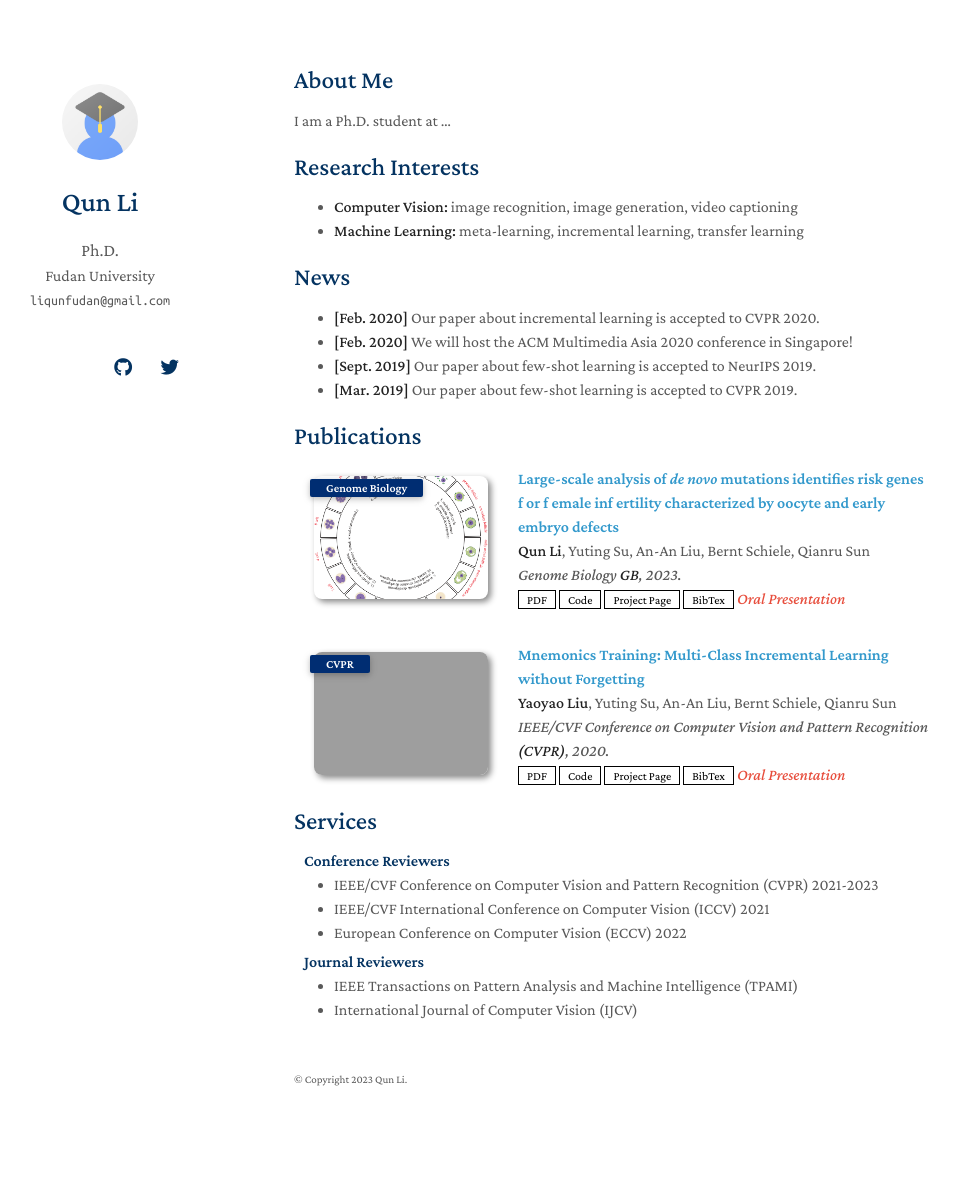
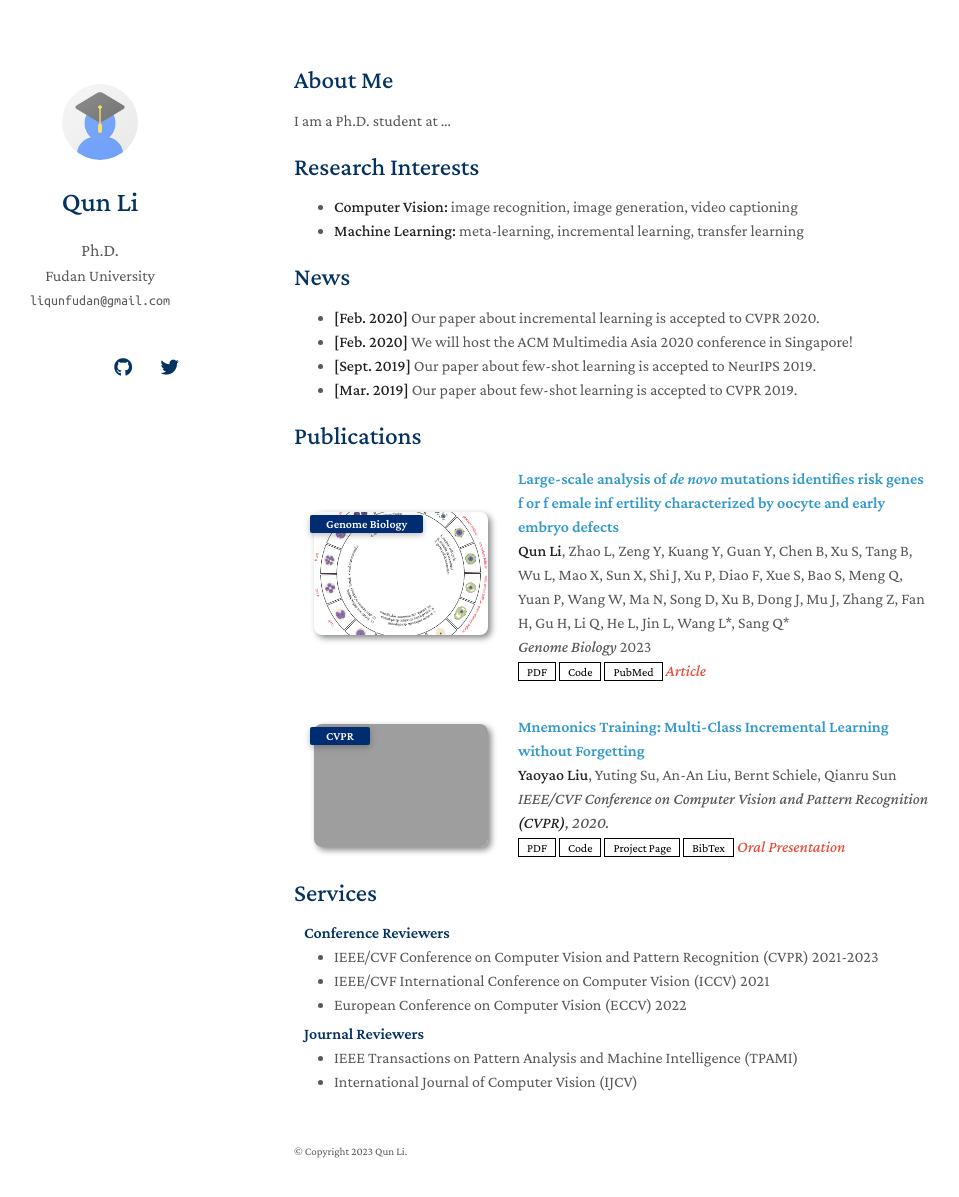
Before and after one commit to liqunbio/liqunbio.github.io, a Jekyll site: the page built from index.md, in a window 1280 px wide and 1232 px high. Shown: the top 1197 px of the window, without its empty margins (176-1135 px from the left). Built offline with Jekyll 4.4.1, drawn with Linux system fonts in a browser that asks for light colours; nearby versions of some CDN libraries; a style sheet for code colours, icons or effects is not loaded; our own code applies the rules of GitHub Pages for plain Markdown files; grey boxes are pictures that could not be loaded.

Commit message:
Update publications.md

```diff
--- a/_includes/publications.md
+++ b/_includes/publications.md
@@ -11,14 +11,13 @@
 
           <div class="col-sm-9" style="position: relative;padding-right: 15px;padding-left: 20px;">
             <div class="title"><a href="">Large-scale analysis of <i>de novo</i> mutations identifies risk genes f or f emale inf ertility characterized by oocyte and early embryo defects</a></div>
-            <div class="author"><strong>Qun Li</strong>, Yuting Su, An-An Liu, Bernt Schiele, Qianru Sun</div>
-            <div class="periodical"><em>Genome Biology <strong>GB</strong>, 2023.</em></div>
+            <div class="author"><strong>Qun Li</strong>, Zhao L, Zeng Y, Kuang Y, Guan Y, Chen B, Xu S, Tang B, Wu L, Mao X, Sun X, Shi J, Xu P, Diao F, Xue S, Bao S, Meng  Q, Yuan P, Wang W, Ma N, Song D, Xu B, Dong J, Mu J, Zhang Z, Fan H, Gu H, Li Q, He L, Jin L, Wang L*, Sang Q*</div>
+            <div class="periodical"><em>Genome Biology</em> 2023</div>
             <div class="links">
-              <a href="https://arxiv.org/pdf/2002.10211.pdf" class="btn btn-sm z-depth-0" role="button" target="_blank" style="font-size:12px;">PDF</a>
-              <a href="https://github.com/yaoyao-liu/mnemonics" class="btn btn-sm z-depth-0" role="button" target="_blank" style="font-size:12px;">Code</a>
-              <a href="https://class-il.mpi-inf.mpg.de/mnemonics/" class="btn btn-sm z-depth-0" role="button" target="_blank" style="font-size:12px;">Project Page</a>
-              <a href="https://dblp.uni-trier.de/rec/conf/cvpr/LiuSLSS20.html?view=bibtex" class="btn btn-sm z-depth-0" role="button" target="_blank" style="font-size:12px;">BibTex</a>
-              <strong><i style="color:#e74d3c">Oral Presentation</i></strong>
+              <a href="" class="btn btn-sm z-depth-0" role="button" target="_blank" style="font-size:12px;">PDF</a>
+              <a href="https://github.com/QunATCG/DenovoMut" class="btn btn-sm z-depth-0" role="button" target="_blank" style="font-size:12px;">Code</a>
+              <a href="https://pubmed.ncbi.nlm.nih.gov/37024973/" class="btn btn-sm z-depth-0" role="button" target="_blank" style="font-size:12px;">PubMed</a>
+              <strong><i style="color:#e74d3c">Article</i></strong>
             </div>
           </div>
         </div>
```
